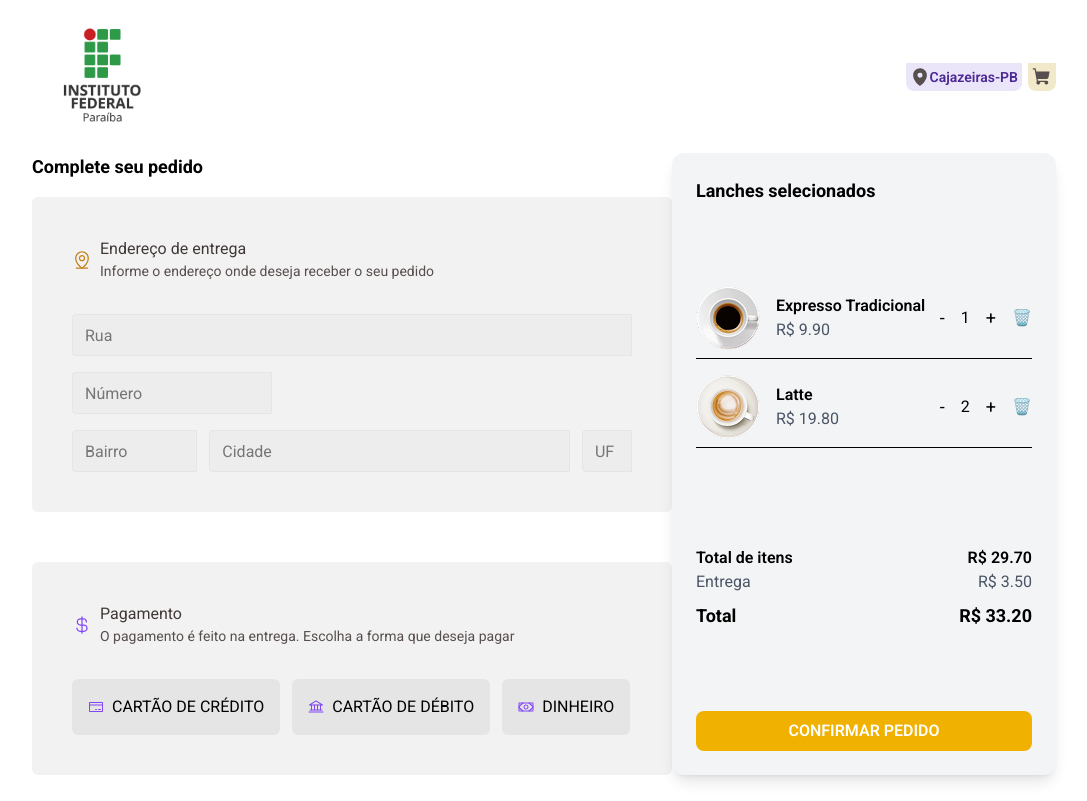
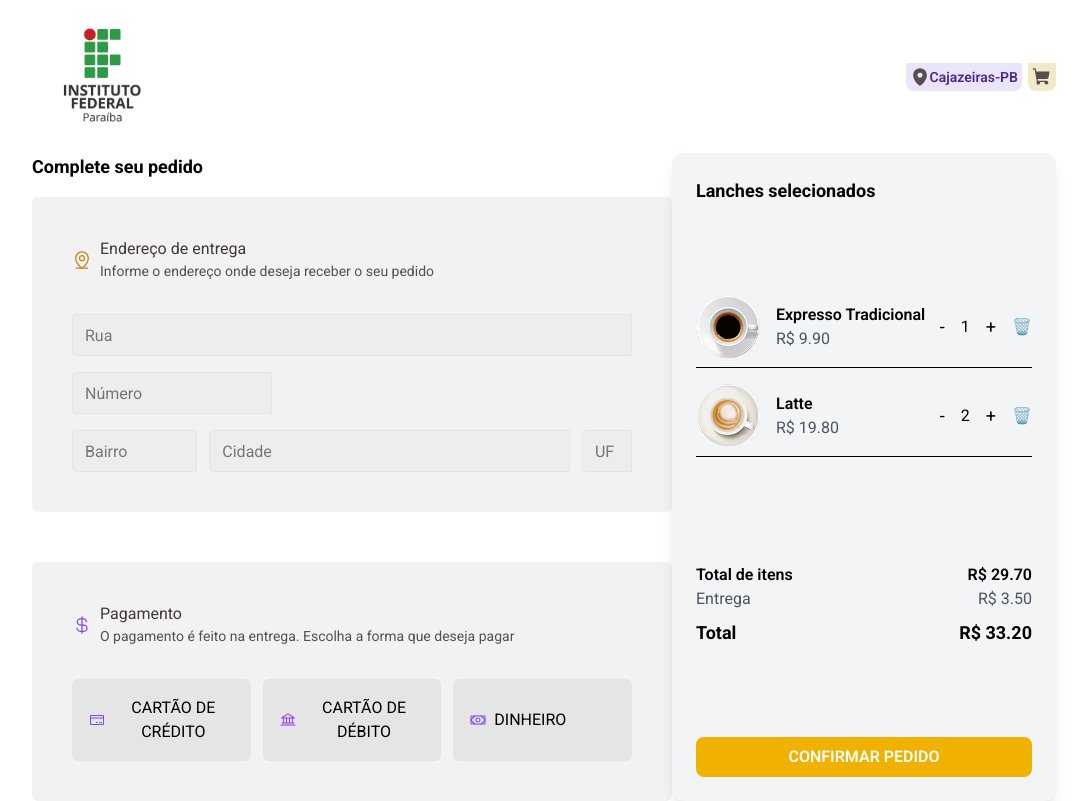
Before and after one commit to eduardo-whitehurst/atividade-p-extra-pw2, a React (Vite) app: page /cart in a window 1280 px wide. Shown: the whole page, without its empty margins (96-1183 px from the left). Built offline with nearby package versions, Linux system fonts and the light colour scheme.

Commit message:
Atualizando card pagamento

```diff
--- a/src/components/CardPagamento/index.tsx
+++ b/src/components/CardPagamento/index.tsx
@@ -1,45 +1,51 @@
-import IconDollar from "/icons/currenc-dollar-regular.svg"
-import IconCreditCard from "/icons/credit-card-regular.svg"
-import IconBank from "/icons/bank-regular.svg"
-import IconMoney from "/icons/money-regular.svg"
+import { useState } from "react";
+import IconDollar from "/icons/currenc-dollar-regular.svg";
+import IconCreditCard from "/icons/credit-card-regular.svg";
+import IconBank from "/icons/bank-regular.svg";
+import IconMoney from "/icons/money-regular.svg";
+
+const paymentMethods = [
+  { id: "credit", label: "CARTÃO DE CRÉDITO", icon: IconCreditCard },
+  { id: "debit", label: "CARTÃO DE DÉBITO", icon: IconBank },
+  { id: "cash", label: "DINHEIRO", icon: IconMoney },
+];
 
 function CardPagamento() {
+  const [selectedPayment, setSelectedPayment] = useState<string | null>(null);
+
   return (
-        <>
-            <div className='bg-[#F3F2F2] p-10 rounded-md w-[640px] flex flex-col gap-8'>
-            <div className='flex items-center'>
-                <img
-                src={IconDollar}
-                className='w-5 h-5 mr-2'
-                />
+    <div className="bg-[#F3F2F2] p-10 rounded-md w-[640px] flex flex-col gap-8">
+      {/* Título */}
+      <div className="flex items-center">
+        <img src={IconDollar} className="w-5 h-5 mr-2" />
         <div>
-                <h3 className='text-[16px] text-[#403937]'>
-                    Pagamento
-                </h3>
-                <h5 className='text-[14px] text-[#574F4D]'>
+          <h3 className="text-[16px] text-[#403937]">Pagamento</h3>
+          <h5 className="text-[14px] text-[#574F4D]">
             O pagamento é feito na entrega. Escolha a forma que deseja pagar
           </h5>
         </div>
       </div>
-            <div className='flex flex-row gap-3'>
-                <button className='bg-[#E6E5E5] p-4 rounded-md flex items-center gap-2'>
-                    <img src={IconCreditCard} className='w-4 h-4' />
-                    CARTÃO DE CRÉDITO
+
+      {/* Botões de pagamento */}
+      <div className="flex flex-row gap-3">
+        {paymentMethods.map((method) => (
+          <button
+            key={method.id}
+            onClick={() => setSelectedPayment(method.id)}
+            className={`p-4 rounded-md flex items-center gap-2 transition-all w-full
+              ${
+                selectedPayment === method.id
+                  ? "bg-[#ebe5f9] border border-[#7f46f7]"
+                  : "bg-[#E6E5E5] border border-transparent"
+              }`}
+          >
+            <img src={method.icon} className="w-4 h-4" />
+            {method.label}
           </button>
-                <button className='bg-[#E6E5E5] p-4 rounded-md flex items-center gap-2'>
-                    <img src={IconBank} className='w-4 h-4' />
-                    CARTÃO DE DÉBITO
-                </button>
-                <button className='bg-[#E6E5E5] p-4 rounded-md flex items-center gap-2'>
-                    <img src={IconMoney} className='w-4 h-4' />
-                    DINHEIRO
-                </button>
+        ))}
       </div>
-
     </div>
-        </>
-    )
-
+  );
 }
 
-export default CardPagamento
+export default CardPagamento;
```
Lines whose indentation alone changed are shown as unchanged.
